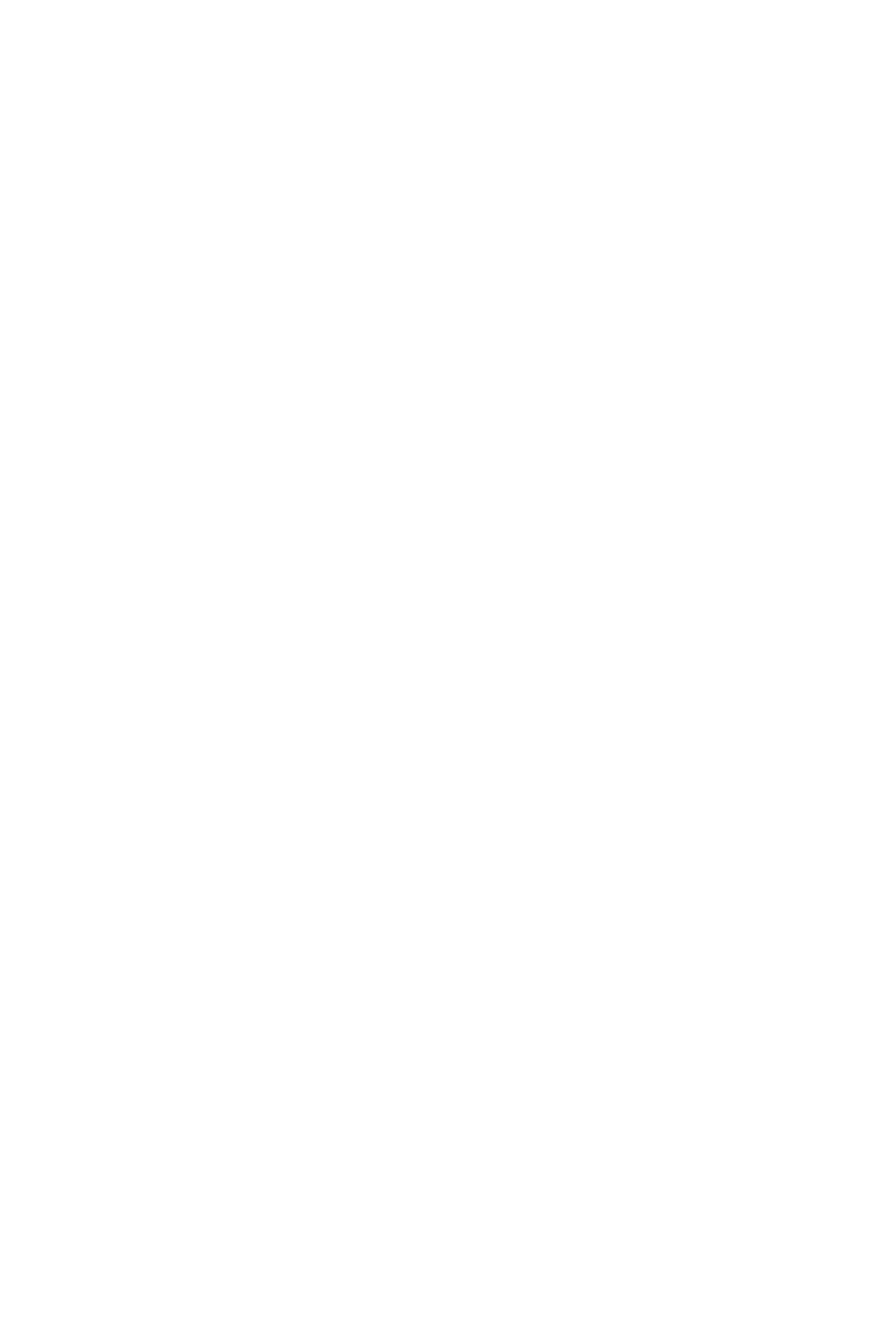
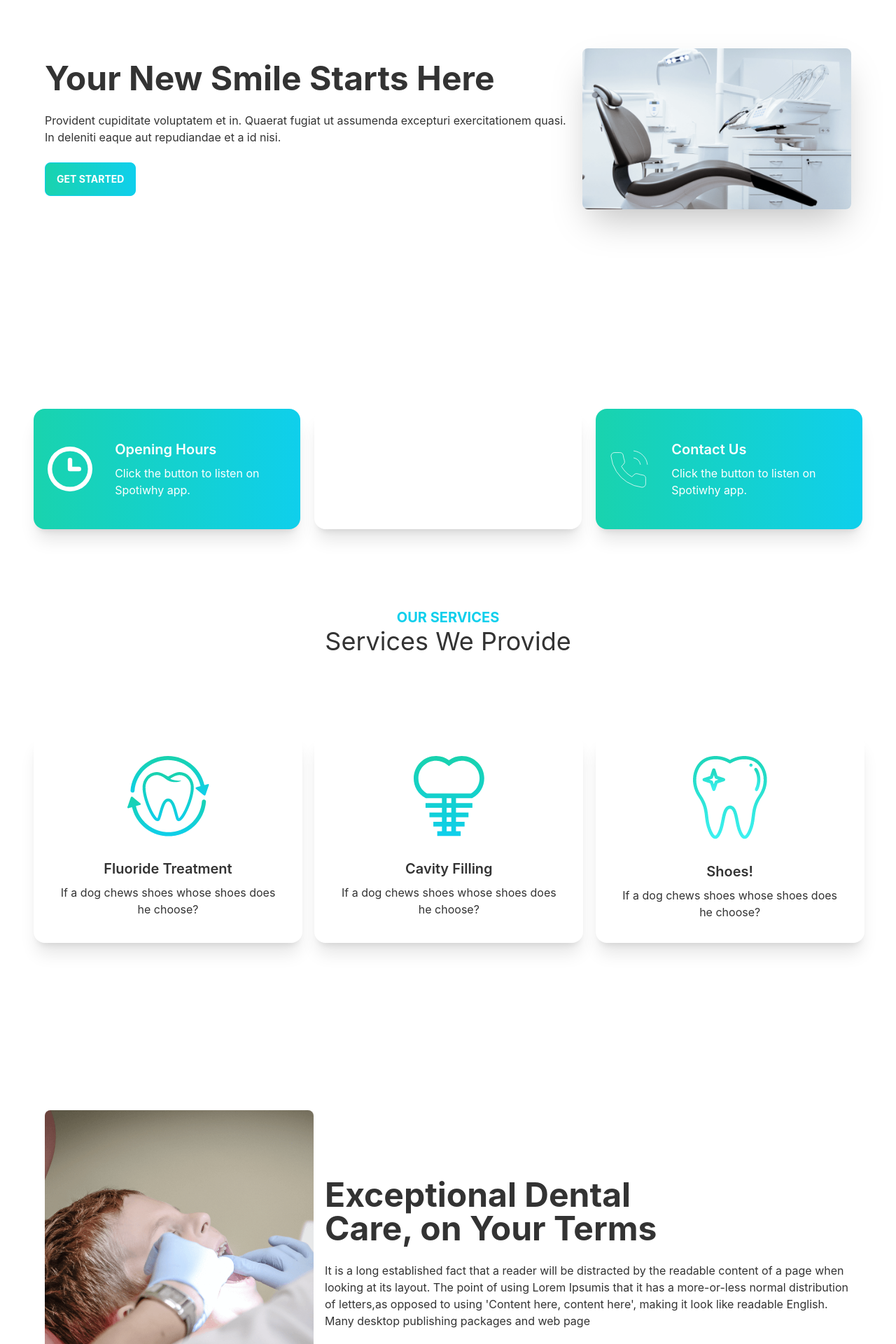
Before and after one commit to mohammadJahid8/doctors-portal, a React (Create React App) app: page / in a window 1280 px wide. Shown: the part 280-2200 px from the top of the page at 70% size. Before the commit the page ends 800 px from the top, so only its background shows below. Built offline with nearby package versions, Linux system fonts and the light colour scheme.

Commit message:
banner,info,services and treatment section added

```diff
--- a/public/index.html
+++ b/public/index.html
@@ -1,14 +1,12 @@
 <!DOCTYPE html>
-<html lang="en">
+<html lang="en" data-theme="light">
+
 <head>
   <meta charset="utf-8" />
   <link rel="icon" href="%PUBLIC_URL%/favicon.ico" />
   <meta name="viewport" content="width=device-width, initial-scale=1" />
   <meta name="theme-color" content="#000000" />
-    <meta
-      name="description"
-      content="Web site created using create-react-app"
-    />
+  <meta name="description" content="Web site created using create-react-app" />
   <link rel="apple-touch-icon" href="%PUBLIC_URL%/logo192.png" />
   <!--
       manifest.json provides metadata used when your web app is installed on a
@@ -26,6 +24,7 @@
     -->
   <title>React App</title>
 </head>
+
 <body>
   <noscript>You need to enable JavaScript to run this app.</noscript>
   <div id="root"></div>
@@ -40,4 +39,5 @@
       To create a production bundle, use `npm run build` or `yarn build`.
     -->
 </body>
+
 </html>
--- a/src/App.js
+++ b/src/App.js
@@ -1,4 +1,3 @@
-import logo from './logo.svg';
 import './App.css';
 import Navbar from './Pages/Shared/Navbar';
 import { Route, Routes } from 'react-router-dom';
@@ -8,7 +7,7 @@ import Login from './Pages/Login/Login';
 
 function App() {
   return (
-    <div className="">
+    <div>
       <Navbar />
       <Routes>
         <Route path="/" element={<Home />} />
--- /dev/null
+++ b/src/Pages/Home/Banner.js
@@ -0,0 +1,20 @@
+import React from 'react';
+import chair from '../../assets/images/chair.png';
+import Button from '../Shared/Button';
+
+const Banner = () => {
+    return (
+        <div class="hero min-h-screen  ">
+            <div class="hero-content flex-col lg:flex-row-reverse">
+                <img src={chair} class="max-w-sm rounded-lg shadow-2xl" alt=''/>
+                <div>
+                    <h1 class="text-5xl font-bold">Your New Smile Starts Here</h1>
+                    <p class="py-6">Provident cupiditate voluptatem et in. Quaerat fugiat ut assumenda excepturi exercitationem quasi.  In deleniti eaque aut repudiandae et a id nisi.</p>
+                    <Button />
+                </div>
+            </div>
+        </div>
+    );
+};
+
+export default Banner;
--- a/src/Pages/Home/Home.js
+++ b/src/Pages/Home/Home.js
@@ -1,9 +1,17 @@
 import React from 'react';
+import Banner from './Banner';
+import Info from './Info';
+import Services from './Services';
+import Treatment from './Treatment';
+
 
 const Home = () => {
     return (
-        <div>
-            <h2>this is home</h2>
+        <div className="px-12">
+            <Banner />
+            <Info />
+            <Services />
+            <Treatment />
         </div>
     );
 };
--- /dev/null
+++ b/src/Pages/Home/Info.js
@@ -0,0 +1,20 @@
+import React from 'react';
+import InfoCard from './InfoCard';
+import clock from '../../assets/icons/clock.svg';
+import marker from '../../assets/icons/marker.svg';
+import phone from '../../assets/icons/phone.svg';
+
+
+const Info = () => {
+
+
+    return (
+        <div className='grid grid-cols-1 lg:grid-cols-3 gap-5 '>
+            <InfoCard cardTitle='Opening Hours' bgClass='bg-gradient-to-r from-secondary to-primary' img={clock} />
+            <InfoCard cardTitle='Ours Locations' bgClass='bg-accent' img={marker} />
+            <InfoCard cardTitle='Contact Us' bgClass='bg-gradient-to-r from-secondary to-primary' img={phone} />
+        </div>
+    );
+};
+
+export default Info;
--- /dev/null
+++ b/src/Pages/Home/InfoCard.js
@@ -0,0 +1,17 @@
+import React from 'react';
+
+const InfoCard = ({ img, cardTitle, bgClass }) => {
+    return (
+        <div class={`card lg:card-side bg-base-100 shadow-xl ${bgClass} py-3`}>
+            <figure className="pl-5">
+                <img className="" src={img} alt="Album" />
+            </figure>
+            <div class="card-body text-white">
+                <h2 class="card-title">{cardTitle}</h2>
+                <p>Click the button to listen on Spotiwhy app.</p>
+            </div>
+        </div>
+    );
+};
+
+export default InfoCard;
--- /dev/null
+++ b/src/Pages/Home/Services.js
@@ -0,0 +1,19 @@
+import React from 'react';
+import ServicesCard from './ServicesCard';
+
+const Services = () => {
+    return (
+        <div className="">
+            <div className="text-center my-28">
+                <h2 className="text-primary text-xl font-bold uppercase">Our Services</h2>
+                <h2 className="text-4xl">Services We Provide</h2>
+            </div>
+
+            <ServicesCard />
+
+
+        </div>
+    );
+};
+
+export default Services;
--- /dev/null
+++ b/src/Pages/Home/ServicesCard.js
@@ -0,0 +1,38 @@
+import React from 'react';
+import fluoride from './../../assets/images/fluoride.png';
+import cavity from './../../assets/images/cavity.png';
+import whitening from './../../assets/images/whitening.png';
+
+
+const ServicesCard = () => {
+
+
+    return (
+        <div className='grid grid-cols-1 lg:grid-cols-3 gap-5'>
+            <div class="card w-96 bg-base-100 shadow-xl pt-8">
+                <figure><img src={fluoride} alt="Shoes" className=''/></figure>
+                <div class="card-body items-center text-center">
+                    <h2 class="card-title">Fluoride Treatment</h2>
+                    <p>If a dog chews shoes whose shoes does he choose?</p>
+                </div>
+            </div>
+            <div class="card w-96 bg-base-100 shadow-xl pt-8">
+                <figure><img src={cavity} alt="Shoes" /></figure>
+                <div class="card-body items-center text-center">
+                    <h2 class="card-title">Cavity Filling</h2>
+                    <p>If a dog chews shoes whose shoes does he choose?</p>
+                </div>
+            </div>
+            <div class="card w-96 bg-base-100 shadow-xl pt-8">
+                <figure><img src={whitening} alt="Shoes" /></figure>
+                <div class="card-body items-center text-center">
+                    <h2 class="card-title">Shoes!</h2>
+                    <p>If a dog chews shoes whose shoes does he choose?</p>
+                </div>
+            </div>
+
+        </div>
+    );
+};
+
+export default ServicesCard;
--- /dev/null
+++ b/src/Pages/Home/Treatment.js
@@ -0,0 +1,21 @@
+import React from 'react';
+import treatment from '../../assets/images/treatment.png';
+import Button from '../Shared/Button';
+
+const Treatment = () => {
+    return (
+        <div class="hero min-h-screen my-20">
+            <div class="hero-content flex-col lg:flex-row">
+                <img src={treatment} class="max-w-sm rounded-lg " alt='' />
+                <div className="">
+                    <h1 class="text-5xl font-bold">Exceptional Dental <br /> Care, on Your Terms</h1>
+                    <p class="py-6">It is a long established fact that a reader will be distracted by the readable content of a page when looking at its layout.  The point of using Lorem Ipsumis that it has a more-or-less normal distribution of letters,as opposed to using 'Content here, content here', making it look like readable English. Many desktop publishing packages and web page</p>
+                    {/* <button class="btn btn-primary">Get Started</button> */}
+                    <Button />
+                </div>
+            </div>
+        </div>
+    );
+};
+
+export default Treatment;
--- /dev/null
+++ b/src/Pages/Shared/Button.js
@@ -0,0 +1,9 @@
+import React from 'react';
+
+const Button = () => {
+    return (
+        <button class="btn btn-primary uppercase text-white font-bold bg-gradient-to-r from-secondary to-primary">Get Started</button>
+    );
+};
+
+export default Button;
--- a/tailwind.config.js
+++ b/tailwind.config.js
@@ -6,7 +6,8 @@ module.exports = {
     extend: {},
   },
 
-  doctorThemes: [
+  daisyui: {
+    themes: [
       {
         mytheme: {
           primary: "#0FCFEC",
@@ -16,8 +17,8 @@ module.exports = {
           "base-100": "#ffffff",
         },
       },
-    "dark",
-    "cupcake",
+
     ],
+  },
   plugins: [require("daisyui")],
 }
```
Lines whose indentation alone changed are shown as unchanged.
